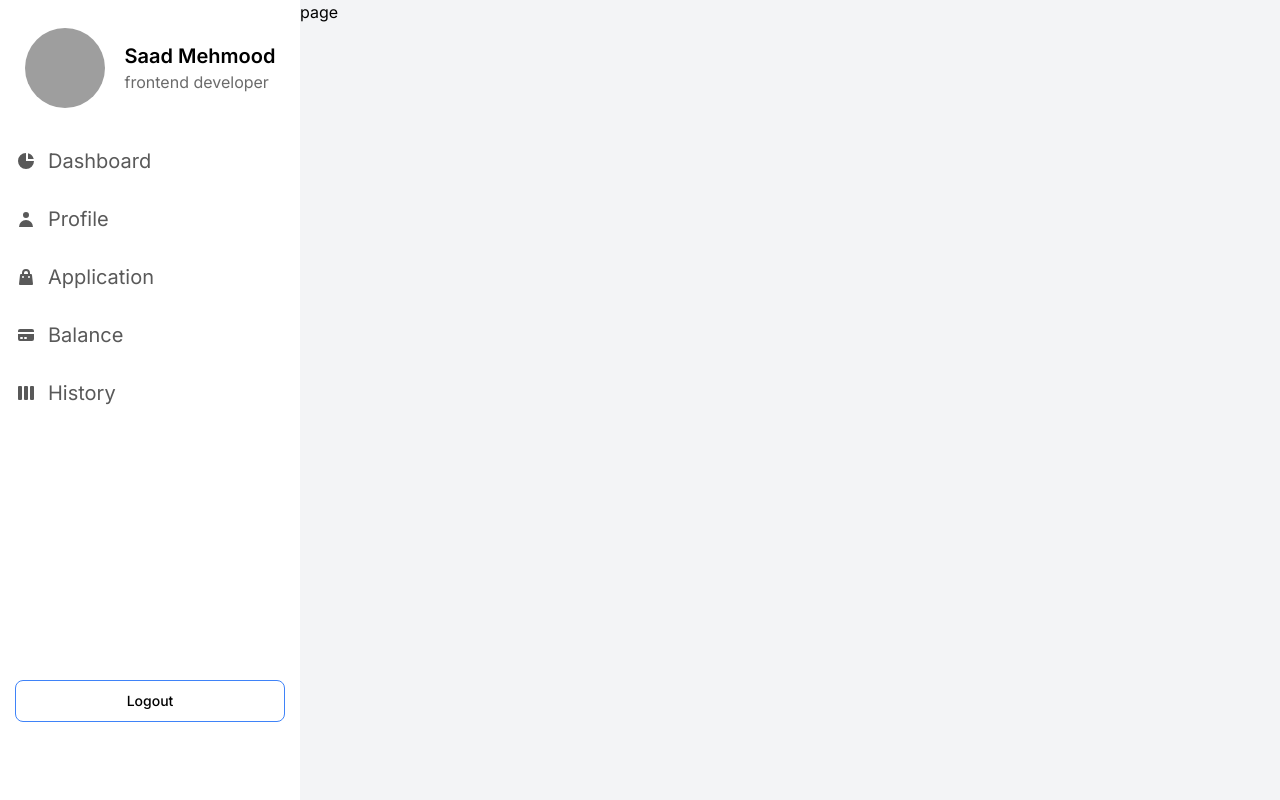
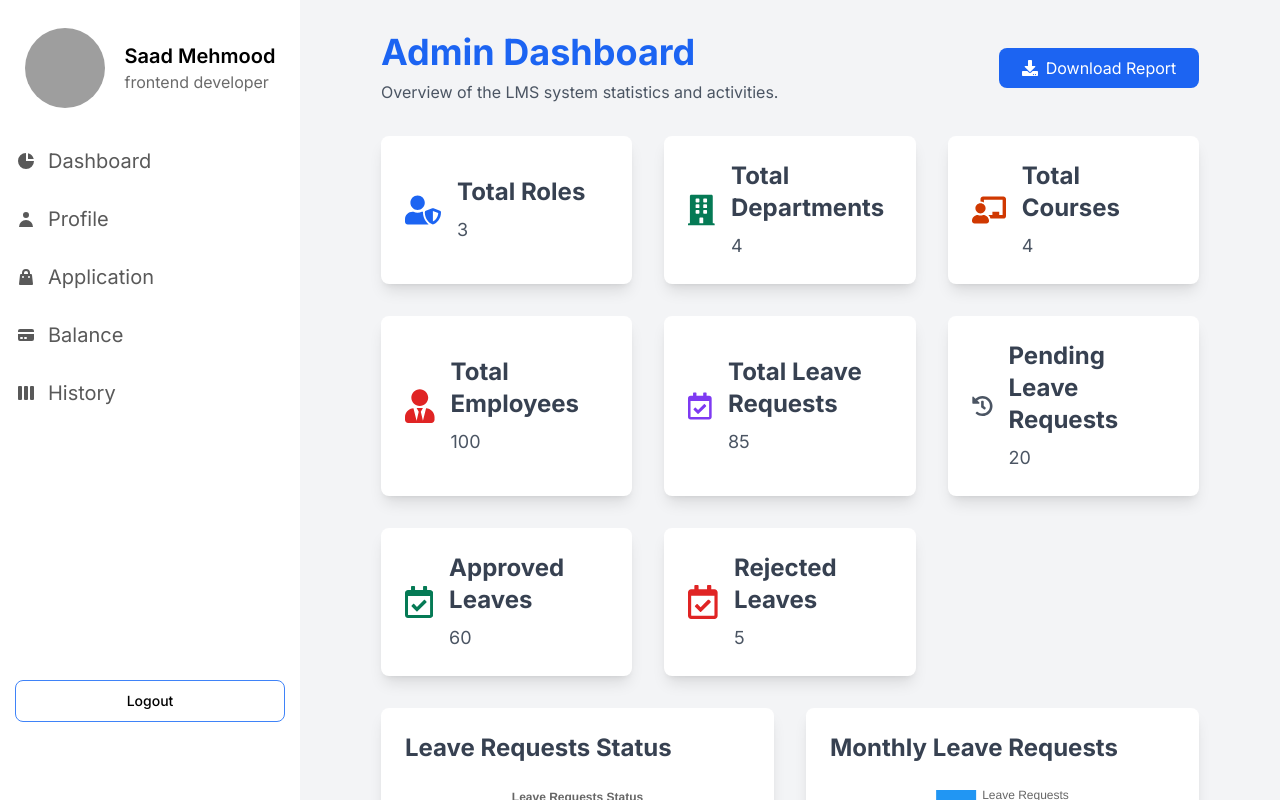
Before and after one commit to kamlesh-Sahani/lastButNotLeast, a Next.js app: page /admin/dashboard in a window 1280 px wide. Built offline with nearby package versions, Linux system fonts and the light colour scheme; grey boxes are pictures that could not be loaded.

Commit message:
admin dashboard

```diff
--- a/src/app/admin/dashboard/page.tsx
+++ b/src/app/admin/dashboard/page.tsx
@@ -1,9 +1,281 @@
-import React from 'react'
+"use client";
+import React from "react";
+import {
+  FaUserShield,
+  FaBuilding,
+  FaChalkboardTeacher,
+  FaUserTie,
+  FaRegCalendarCheck,
+  FaHistory,
+  FaDownload,
+} from "react-icons/fa";
+import { Bar, Pie } from "react-chartjs-2";
+import {
+  Chart as ChartJS,
+  CategoryScale,
+  LinearScale,
+  PointElement,
+  BarElement,
+  LineElement,
+  ArcElement,
+  Title,
+  Tooltip,
+  Legend,
+} from "chart.js";
 
-const page = () => {
+
+
+const leaveTrendData = {
+  labels: [
+    "Jan",
+    "Feb",
+    "Mar",
+    "Apr",
+    "May",
+    "Jun",
+    "Jul",
+    "Aug",
+    "Sep",
+    "Oct",
+    "Nov",
+    "Dec",
+  ],
+  datasets: [
+    {
+      label: "Leaves Over Time",
+      data: [30, 40, 20, 50, 30, 60, 70, 20, 90, 100, 110, 80],
+      fill: false,
+      backgroundColor: "#4caf50",
+      borderColor: "#4caf50",
+      tension: 0.1,
+    },
+  ],
+};
+
+ChartJS.register(
+  CategoryScale,
+  LinearScale,
+  PointElement,
+  BarElement,
+  LineElement,
+  ArcElement,
+  Title,
+  Tooltip,
+  Legend
+);
+
+const LMSAdminDashboard = () => {
+  // Data for the pie chart (Leave Requests Status)
+  const pieData = {
+    labels: ["Approved", "Pending", "Rejected"],
+    datasets: [
+      {
+        data: [60, 20, 5],
+        backgroundColor: [
+          "rgba(34, 197, 94, 0.8)",
+          "rgba(249, 115, 22, 0.8)",
+          "rgba(239, 68, 68, 0.8)",
+        ],
+        hoverBackgroundColor: [
+          "rgba(34, 197, 94, 1)",
+          "rgba(249, 115, 22, 1)",
+          "rgba(239, 68, 68, 1)",
+        ],
+      },
+    ],
+  };
+
+  // Data for the bar chart (Leave Requests Over Time)
+  const barData = {
+    labels: ["Jan", "Feb", "Mar", "Apr", "May", "Jun", "Jul"],
+    datasets: [
+      {
+        label: "Leave Requests",
+        data: [12, 19, 3, 5, 2, 3, 7],
+        backgroundColor: "rgba(59, 130, 246, 0.6)",
+        borderColor: "rgba(59, 130, 246, 1)",
+        borderWidth: 1,
+      },
+    ],
+  };
+
+  // Options for the pie chart
+  const pieOptions:any = {
+    responsive: true,
+    plugins: {
+      legend: {
+        position: "top",
+      },
+      title: {
+        display: true,
+        text: "Leave Requests Status",
+      },
+    },
+  };
+
+  // Options for the bar chart
+  const barOptions = {
+    responsive: true,
+    plugins: {
+      legend: {
+        display: false,
+      },
+      title: {
+        display: true,
+        text: "Leave Requests Over Time",
+      },
+    },
+  };
+
+
   return (
-    <div>page</div>
-  )
-}
+    <div className="min-h-screen bg-gray-100 p-8 xl:w-[90%] m-auto">
+      <header className="mb-8 flex justify-between max-md:flex-col">
+        <div>
+        <h1 className="text-4xl font-bold text-blue-600 max-md:text-2xl">Admin Dashboard</h1>
+        <p className="text-gray-600 mt-2">
+          Overview of the LMS system statistics and activities.
+        </p>
+        </div>
 
-export default page
+        <button
+          className="mt-4 bg-blue-600 text-white h-[40px] w-[200px] rounded-lg flex items-center cursor-pointer justify-center "
+        >
+          <FaDownload className="mr-2" />
+          Download Report
+        </button>
+      </header>
+
+      <main>
+        {/* Overview Cards */}
+        <section className="grid grid-cols-1 md:grid-cols-2 lg:grid-cols-3 gap-8 mb-8">
+          <div className="bg-white p-6 rounded-lg shadow-lg flex items-center">
+            <FaUserShield className="text-4xl text-blue-600 mr-4" />
+            <div>
+              <h2 className="text-2xl font-bold text-gray-700">Total Roles</h2>
+              <p className="text-gray-600 mt-2 text-lg">3</p>
+            </div>
+          </div>
+          <div className="bg-white p-6 rounded-lg shadow-lg flex items-center">
+            <FaBuilding className="text-4xl text-green-600 mr-4" />
+            <div>
+              <h2 className="text-2xl font-bold text-gray-700">
+                Total Departments
+              </h2>
+              <p className="text-gray-600 mt-2 text-lg">4</p>
+            </div>
+          </div>
+          <div className="bg-white p-6 rounded-lg shadow-lg flex items-center">
+            <FaChalkboardTeacher className="text-4xl text-orange-600 mr-4" />
+            <div>
+              <h2 className="text-2xl font-bold text-gray-700">
+                Total Courses
+              </h2>
+              <p className="text-gray-600 mt-2 text-lg">4</p>
+            </div>
+          </div>
+          <div className="bg-white p-6 rounded-lg shadow-lg flex items-center">
+            <FaUserTie className="text-4xl text-red-600 mr-4" />
+            <div>
+              <h2 className="text-2xl font-bold text-gray-700">
+                Total Employees
+              </h2>
+              <p className="text-gray-600 mt-2 text-lg">100</p>
+            </div>
+          </div>
+          <div className="bg-white p-6 rounded-lg shadow-lg flex items-center">
+            <FaRegCalendarCheck className="text-4xl text-purple-600 mr-4" />
+            <div>
+              <h2 className="text-2xl font-bold text-gray-700">
+                Total Leave Requests
+              </h2>
+              <p className="text-gray-600 mt-2 text-lg">85</p>
+            </div>
+          </div>
+          <div className="bg-white p-6 rounded-lg shadow-lg flex items-center">
+            <FaHistory className="text-4xl text-gray-600 mr-4" />
+            <div>
+              <h2 className="text-2xl font-bold text-gray-700">
+                Pending Leave Requests
+              </h2>
+              <p className="text-gray-600 mt-2 text-lg">20</p>
+            </div>
+          </div>
+          <div className="bg-white p-6 rounded-lg shadow-lg flex items-center">
+            <FaRegCalendarCheck className="text-4xl text-green-600 mr-4" />
+            <div>
+              <h2 className="text-2xl font-bold text-gray-700">
+                Approved Leaves
+              </h2>
+              <p className="text-gray-600 mt-2 text-lg">60</p>
+            </div>
+          </div>
+          <div className="bg-white p-6 rounded-lg shadow-lg flex items-center">
+            <FaRegCalendarCheck className="text-4xl text-red-600 mr-4" />
+            <div>
+              <h2 className="text-2xl font-bold text-gray-700">
+                Rejected Leaves
+              </h2>
+              <p className="text-gray-600 mt-2 text-lg">5</p>
+            </div>
+          </div>
+        </section>
+
+        {/* Graphs Section */}
+        <section className="grid grid-cols-1 md:grid-cols-2 gap-8 mb-8">
+          <div className="bg-white p-6 rounded-lg shadow-lg">
+            <h2 className="text-2xl font-bold text-gray-700 mb-4">
+              Leave Requests Status
+            </h2>
+            <Pie data={pieData} options={pieOptions} height={210}/>
+          </div>
+
+          <div className="bg-white p-6 rounded-lg shadow-lg">
+            <h2 className="text-2xl font-bold text-gray-700 mb-4">
+              Monthly Leave Requests
+            </h2>
+            <Bar
+            height={210}
+              data={{
+                labels: leaveTrendData.labels,
+                datasets: [
+                  {
+                    label: "Leave Requests",
+                    data: leaveTrendData.datasets[0].data,
+                    backgroundColor: "#2196f3",
+                  },
+                ],
+              }}
+            />
+          </div>
+        </section>
+
+        <section className="bg-white p-6 rounded-lg shadow-lg">
+          <h2 className="text-2xl font-bold text-gray-700 mb-4">
+            Recent Activities
+          </h2>
+          <ul className="space-y-4">
+            <li className="flex justify-between text-gray-600">
+              <span>John Doe applied for leave.</span>
+              <span className="text-blue-600">2 hours ago</span>
+            </li>
+            <li className="flex justify-between text-gray-600">
+              <span>Jane Smith's leave request was approved.</span>
+              <span className="text-blue-600">5 hours ago</span>
+            </li>
+            <li className="flex justify-between text-gray-600">
+              <span>Michael Brown's leave request was rejected.</span>
+              <span className="text-blue-600">1 day ago</span>
+            </li>
+            <li className="flex justify-between text-gray-600">
+              <span>New teacher registered: Emily Clark.</span>
+              <span className="text-blue-600">2 days ago</span>
+            </li>
+          </ul>
+        </section>
+      </main>
+    </div>
+  );
+};
+
+export default LMSAdminDashboard;
--- a/src/components/simple.jsx
+++ b/src/components/simple.jsx
@@ -1,8 +1,45 @@
 import React from 'react'
 
 const simple = () => {
+  const leaveTrendData = {
+    labels: [
+      "Jan",
+      "Feb",
+      "Mar",
+      "Apr",
+      "May",
+      "Jun",
+      "Jul",
+      "Aug",
+      "Sep",
+      "Oct",
+      "Nov",
+      "Dec",
+    ],
+  }
   return (
-    <div>simple</div>
+    <div>
+
+
+
+<div className="bg-white p-6 rounded-lg shadow-lg">
+            <h2 className="text-2xl font-bold text-gray-700 mb-4">
+              Monthly Leave Requests
+            </h2>
+            <Bar
+              data={{
+                labels: leaveTrendData.labels,
+                datasets: [
+                  {
+                    label: "Leave Requests",
+                    data: leaveTrendData.datasets[0].data,
+                    backgroundColor: "#2196f3",
+                  },
+                ],
+              }}
+            />
+          </div>
+    </div>
   )
 }
 
```
Also changed, not shown: src/app/admin/layout.tsx (renamed from src/app/user/layout.tsx).
